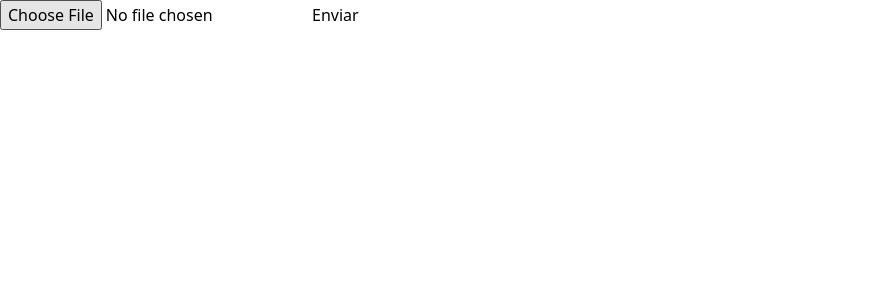
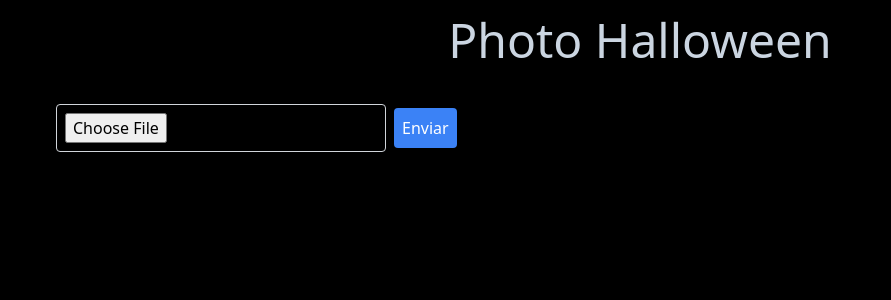
Before and after one commit to alejandroponce00/halloween_photo, a Next.js app: page / in a window 1280 px wide. Shown: the top 300 px of the page, without its empty margins (0-891 px from the left). Built offline with nearby package versions, Linux system fonts and the light colour scheme.

Commit message:
corecciones en layout

```diff
--- a/src/app/globals.css
+++ b/src/app/globals.css
@@ -1,3 +1,5 @@
 @tailwind base;
 @tailwind components;
 @tailwind utilities;
+
+*{background: #000;}
--- a/src/app/layout.js
+++ b/src/app/layout.js
@@ -13,8 +13,8 @@ const geistMono = localFont({
 });
 
 export const metadata = {
-  title: "Create Next App",
-  description: "Generated by create next app",
+  title: "fondo haloween",
+  description: "Generated by nextjs and Cloudinary",
 };
 
 export default function RootLayout({ children }) {
--- a/src/app/page.js
+++ b/src/app/page.js
@@ -6,6 +6,7 @@ function HomePage() {
   const [imageUrl, setImageUrl] = useState(null);
   const [transformedUrl, setTransformedUrl] = useState(null);
   const [loading, setLoading] = useState(false);
+  const [generating, setGenerating] = useState(false);
   const [error, setError] = useState(null);
 
   const handleSubmit = async (e) => {
@@ -35,12 +36,14 @@ function HomePage() {
       const data = await response.json();
       setImageUrl(data.url);
 
+      // Comienza la transformación de la imagen
+      setGenerating(true);
+
       // Manipulación de la URL para agregar fondo de Halloween
       const halloweenBackgroundUrl = `${data.url.replace(
         "/upload/",
-        "/upload/e_gen_background_replace:prompt_Pon%20un%20fondo%20de%20halloween/"
+        "/upload/e_gen_background_replace:prompt_Pon%20un%20fondo%20terror%20de%20halloween%20c_scale,w_800/"
       )}`;
-      console.log(data)
 
       setTransformedUrl(halloweenBackgroundUrl);
     } catch (err) {
@@ -48,37 +51,45 @@ function HomePage() {
       setError("Hubo un problema subiendo la imagen");
     } finally {
       setLoading(false);
+      setGenerating(false);
     }
   };
 
   return (
-    <div>
-      <form onSubmit={handleSubmit}>
+    <div className="p-4 mx-10 ">
+      <h1 className="text-5xl text-center text-slate-300">Photo Halloween</h1>
+      <div className="my-10 fixed  ">
+      <form onSubmit={handleSubmit} >
         <input
           type="file"
           accept="image/*"
           onChange={(e) => {
             setFiles(e.target.files[0]);
           }}
+          className="border border-gray-300 rounded p-2 mr-2"
         />
-        <button type="submit" disabled={loading}>
+        <button
+          type="submit"
+          disabled={loading}
+          className={`bg-blue-500 text-white rounded p-2 ${loading ? "opacity-50 cursor-not-allowed" : ""}`}
+        >
           {loading ? "Subiendo..." : "Enviar"}
         </button>
-      </form>
+      </form></div>
 
-      {error && <p style={{ color: "red" }}>{error}</p>}
+      {error && <p className="text-red-500">{error}</p>}
 
-      {imageUrl && (
-        <div>
-          <h3>Imagen original subida:</h3>
-          <img src={imageUrl} alt="Imagen original" style={{ maxWidth: "100%" }} />
-        </div>
-      )}
-
-      {transformedUrl && (
-        <div>
-          <h3>Imagen con fondo de Halloween:</h3>
-          <img src={transformedUrl} alt="Imagen con fondo de Halloween" style={{ maxWidth: "100%" }} />
+      {imageUrl && transformedUrl && (
+        <div className="flex justify-between mt-4 mx-10">
+          <div className="text-center">
+            <h3 className="py-5 text-slate-400 font-bold">Imagen original </h3>
+            <img src={imageUrl} alt="Imagen original" className="max-w-full h-auto" />
+          </div>
+          <div className="text-center">
+            {generating && <p>Generando imagen con fondo de Halloween...</p>}
+            <h3 className="py-5 text-slate-400 font-bold">Imagen con fondo de Halloween:</h3>
+            <img src={transformedUrl} alt="Imagen con fondo de Halloween" className="max-w-full h-auto" />
+          </div>
         </div>
       )}
     </div>
```
